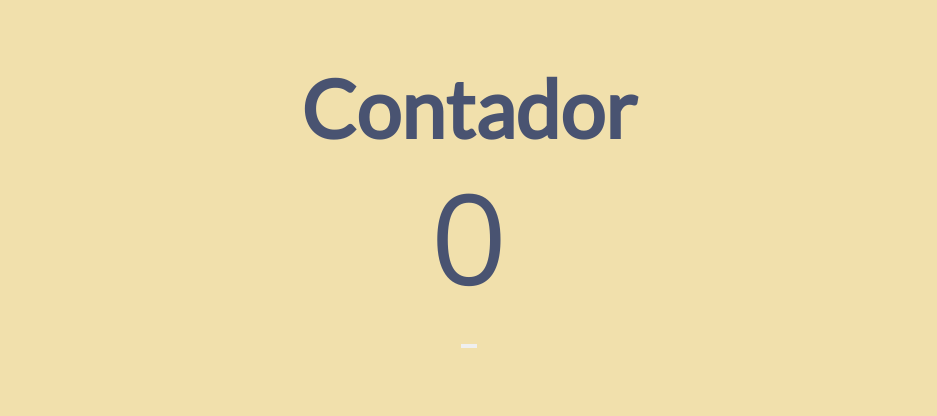
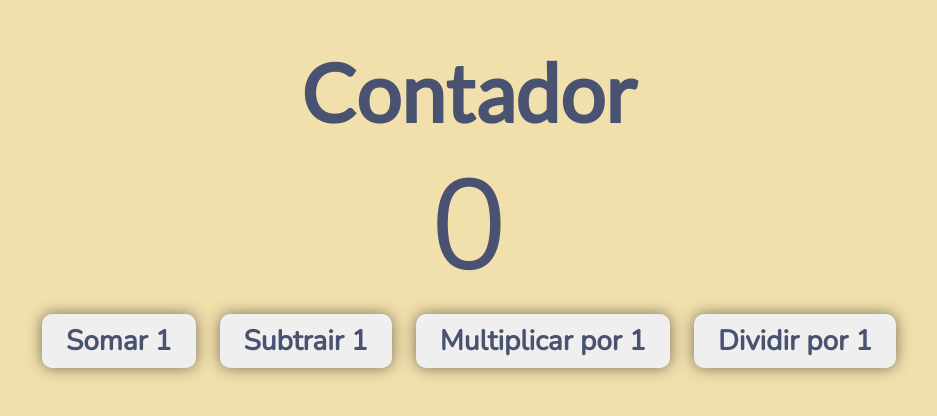
Before and after one commit to LessaApolinario/estado, a React (Create React App) app: page / in a window 1280 px wide. Shown: the part 194-610 px from the top of the page, without its empty margins (171-1108 px from the left). Built offline with nearby package versions, Linux system fonts and the light colour scheme.

Commit message:
Button component done

```diff
--- a/src/ui/components/Button.tsx
+++ b/src/ui/components/Button.tsx
@@ -1,8 +1,18 @@
 import '../styles/components/Button.css'
 
-function Button() {
+interface ButtonProps {
+  text: string
+  onClick(): void
+}
+
+function Button(props: ButtonProps) {
   return (
-    <button></button>
+    <button
+      className="btn"
+      onClick={props.onClick}
+    >
+      {props.text}
+    </button>
   )
 }
 
--- a/src/ui/styles/components/Button.css
+++ b/src/ui/styles/components/Button.css
@@ -0,0 +1,17 @@
+button.btn {
+  padding: 0.5rem 1.5rem;
+
+  border-radius: 10px;
+  border: none;
+
+  font-size: 1.75rem;
+  font-weight: bold;
+
+  box-shadow: 0 0 15px rgba(0, 0, 0, 0.5);
+
+  cursor: pointer;
+}
+
+button.btn:not(:first-child) {
+  margin-left: 1.5rem;
+}
```
